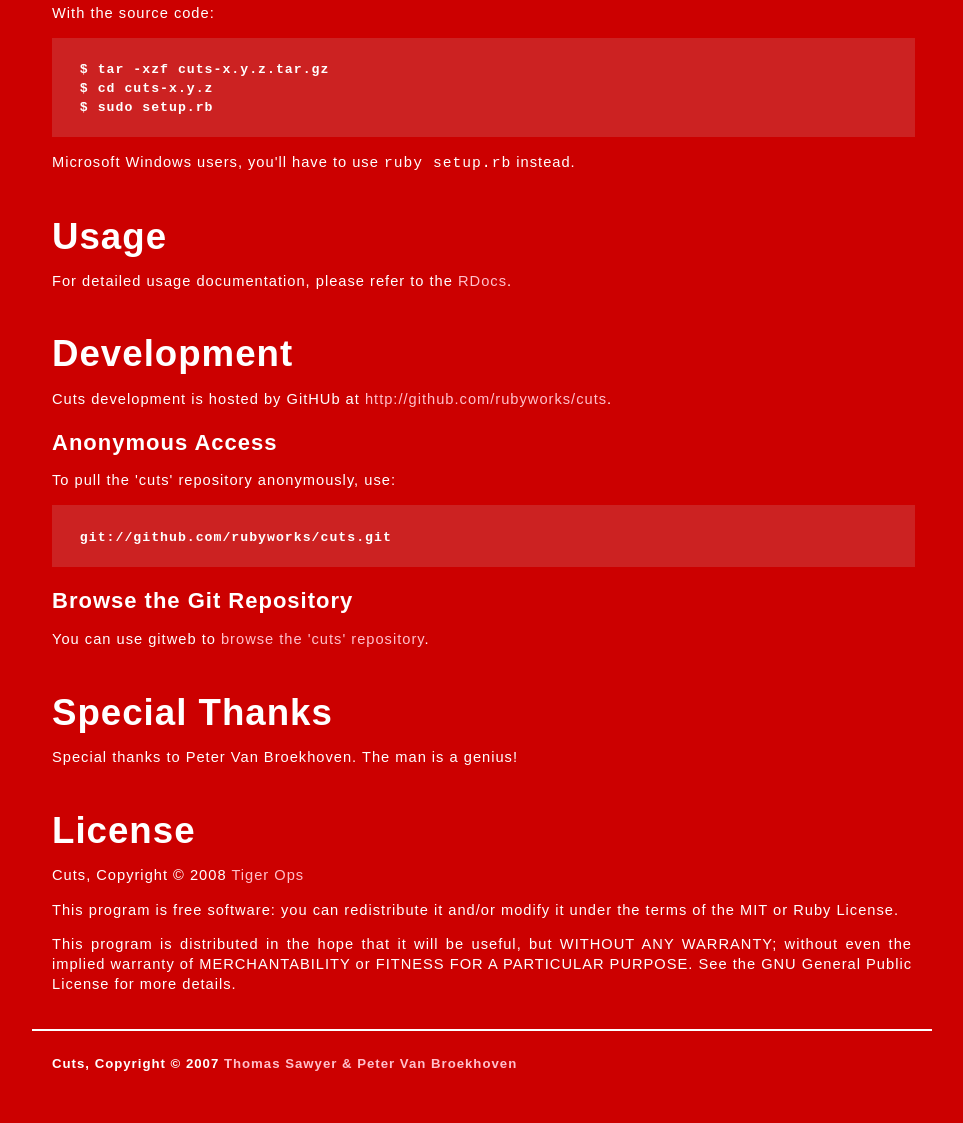
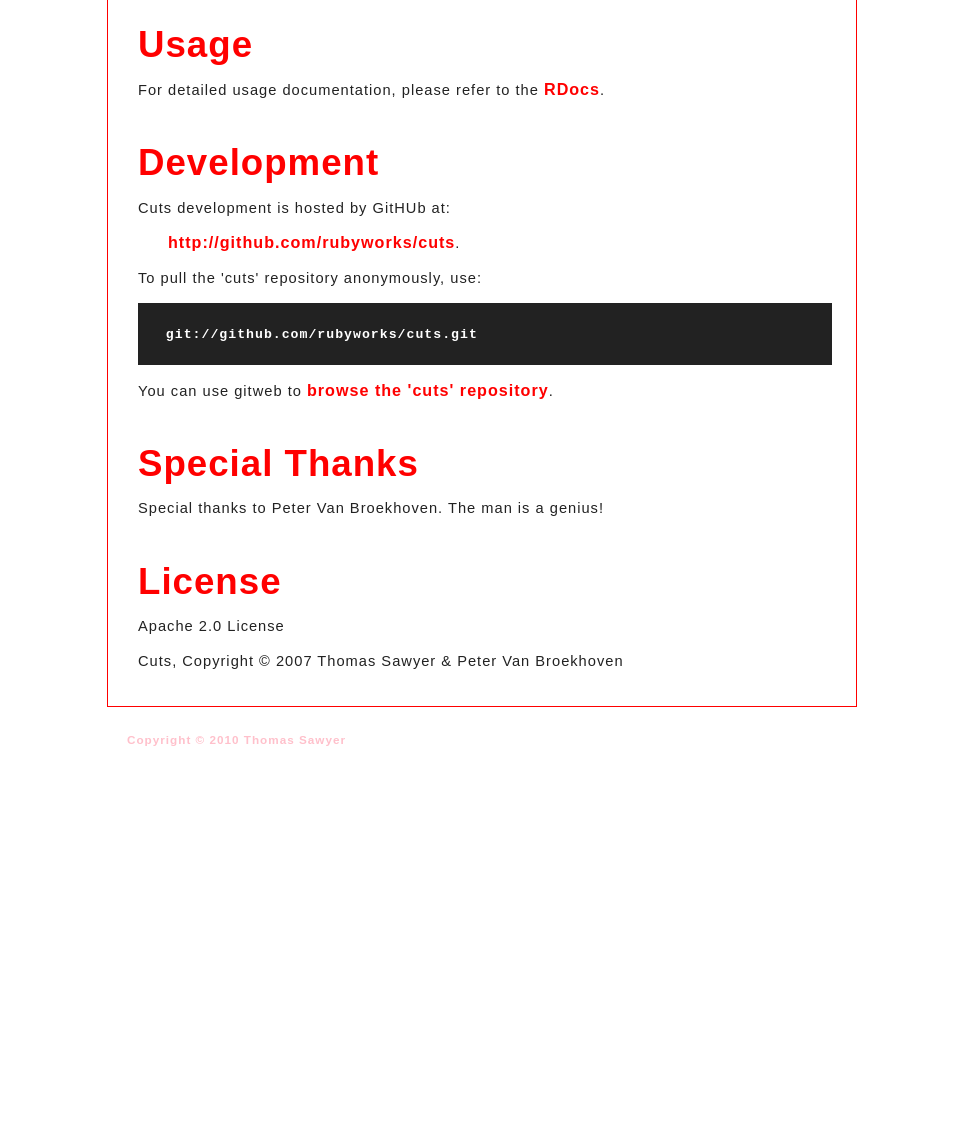
Before and after one commit to rubyworks/cuts, a plain HTML site: page site/index.html in a window 1280 px wide. Shown: the part 950-2073 px from the top of the page, without its empty margins (158-1121 px from the left). After the commit the page ends 1751 px from the top, so only its background shows below. Drawn offline with Linux system fonts and the light colour scheme.

Commit message:
admin: update website

```diff
--- a/site/assets/styles/index.css
+++ b/site/assets/styles/index.css
@@ -1,19 +1,19 @@
 
 body { padding: 0; margin: 0;
-       background: #cc0000;
+       background: #ffffff;
        font-size: 11pt; font-family: Microsoft sans-serif, sans-serif, helvetica;
        text-align: center;
-       color: white;
+       color: #222;
        letter-spacing: 1px;
        line-height: 14pt;
        position: relative;
 }
 
-h1 { padding-top: 30px; font-size: 2.5em; }
+h1 { padding-top: 30px; font-size: 2.5em; color: red; }
 
 h1.top { margin-top: -10px; }
 
-h2 { margin-top: 25px; }
+h2 { margin-top: 25px; color: red; }
 
 p {
   font-size: 1em;
@@ -32,20 +32,21 @@ img {
 pre {
   padding: 5px 10px 20px 10px;
   font-size: 0.9em;
-  background-color: #cc2222;
+  background-color: #222222;
   /* color: #FF0055; */
   font-weight: bold;
   width: 98%;
+  color: white;
 }
 
-a { text-decoration: none; color: pink; }
+a { text-decoration: none; color: #ff0000; font-weight: bold; font-size: 1.1em; }
 a:hover { text-decoration: underline; }
 
 pre.script { background-color: #DDFFDD; color: black; }
 
 #container {
   vertical-align: top;
-  width: 900px;
+  width: 750px;
   margin: 0 auto;
 }
 
@@ -59,31 +60,31 @@ pre.script { background-color: #DDFFDD; color: black; }
 
 .title {
   font: bold 52pt sans-serif;
-  color: white;
+  color: red;
   letter-spacing: 17pt;
   padding-left: 15px;
 }
 
 .menu {
-  background: #cc0000;
+  background: #ffffff;
   height: 90px;
   font-size: 1em;
   font-weight: bold;
   text-align: right;
   padding: 20px 10px 0 0;
   line-height: 42px;
-  color: #CC1133;
+  color: red;
   float: right;
 }
 
 .menu a {
-  color: white;
+  color: red;
   text-decoration: none;
   padding: 5px;
 }
 
 .menu a:hover {
-  color: #cccc00;
+  color: #ffff00;
   text-decoration: underline;
 }
 
@@ -108,12 +109,10 @@ pre.script { background-color: #DDFFDD; color: black; }
 }
 
 .text {
-  padding: 10px 20px 20px 5px;
   text-align: left;
   background: white;
-  background: #cc0000;
-  border: 0px solid #bbb000;
-  padding-left: 20px;
+  border: 1px solid #ff0000;
+  padding: 0 30px 20px 30px;
 }
 
 .intro {
@@ -129,8 +128,8 @@ pre.script { background-color: #DDFFDD; color: black; }
 .copyright {
   height: 72px;
   text-align: left;
-  color: white;
-  font-size: 0.9em;
+  color: pink;
+  font-size: 0.8em;
   font-weight: bold;
   padding: 10px;
   padding-left: 20px;
--- a/site/index.html
+++ b/site/index.html
@@ -15,13 +15,11 @@
 
 <div class="menu">
   <a href="index.html">HOME</a> &#x00B7;
-  <a href="#news">NEWS</a> &#x00B7;
   <a href="rcr.html">RCR</a> &#x00B7;
-  <a href="rdoc/index.html">API</a> <br/>
-  <a href="http://github.com/rubyworks/cuts">Download</a> &#x00B7;
+  <a href="docs/api/index.html">API</a> <br/>
   <a href="http://googlegroups/group/rubyworks-mailinglist">Mail</a> &#x00B7;
-  <a href="http://github.com/rubyworks/cuts">Source</a> &#x00B7;
-  <a href="http://github.com/rubyworks/cuts/issues">Ticket</a>
+  <a href="http://github.com/rubyworks/cuts">Code</a> &#x00B7;
+  <a href="http://github.com/rubyworks/cuts/issues">Issue?</a>
 </div>
 
 <div class="logo">
@@ -33,7 +31,7 @@
 
 <h1>Cut-based AOP for Ruby</h1>
 
-<p class="intro">Cuts is an expiremental pure-Ruby implimentation of cut-base AOP.
+<p>Cuts is an expiremental pure-Ruby implimentation of cut-base AOP.
 Cuts are a failry low-level system, so implementing them in pure-Ruby is no
 simple accomplishment, even for a language as reflective and metaprogrammable as Ruby.
 </p>
@@ -52,11 +50,7 @@ core implementation (see the Suby homepage). We continue to touch up the
 </p>
 
 
-<h1 id="news">News</h1>
-
-<h3 class="date">2008-02-22</h3>
-
-<h2>Initial Release</h2>
+<h1>Initial Release</h1>
 
 <p>The Cuts library comes by way of <a href="http://facets.rubyforge.org">Ruby Facets</a>, where the implementation
 was orginally housed. Becuase of it's empiremental nature, it was deemd best to move it into it's own
@@ -66,7 +60,6 @@ interesting to see if this library, as it matures, can prove robust enough for p
 case, clearly it would be preferable to have a Ruby-core implementation instead, but that potential
 is completely in other persons hands.</p>
 
-
 <h1>Installation</h1>
 
 <p>Via RubyGems:</p>
@@ -74,16 +67,6 @@ is completely in other persons hands.</p>
 <pre><code>
   $ gem install cuts
 </code></pre>
-
-<p>With the source code:</p>
-
-<pre><code>
-  $ tar -xzf cuts-x.y.z.tar.gz
-  $ cd cuts-x.y.z
-  $ sudo setup.rb
-</code></pre>
-
-<p>Microsoft Windows users, you'll have to use <code>ruby setup.rb</code> instead.</p>
 
 
 <h1>Usage</h1>
@@ -93,17 +76,16 @@ is completely in other persons hands.</p>
 
 <h1>Development</h1>
 
-<p>Cuts development is hosted by GitHUb at <a href="http://github.com/rubyworks/cuts">http://github.com/rubyworks/cuts</a>.</p>
-
-<h2>Anonymous Access</h2>
+<p>Cuts development is hosted by GitHUb at:</p>
+<p style="padding: 0 30px;">
+   <a href="http://github.com/rubyworks/cuts">http://github.com/rubyworks/cuts</a>.</p>
+</p>
 
 <p>To pull the 'cuts' repository anonymously, use:</p>
 
 <pre><code>
   git://github.com/rubyworks/cuts.git
 </code></pre>
-
-<h2>Browse the Git Repository</h2>
 
 <p>You can use gitweb to
 <a href="http://github.com/rubyworks/cuts">browse the 'cuts' repository</a>.</p>
@@ -116,20 +98,15 @@ is completely in other persons hands.</p>
 
 <h1>License</h1>
 
-<p>Cuts, Copyright &#x00A9; 2008 <a href="http://proutils.tigerops.org">Tiger Ops</a></p>
+<p>Apache 2.0 License</p>
 
-<p>This program is free software: you can redistribute it and/or modify
-it under the terms of the MIT or Ruby License.</p>
+<p>Cuts, Copyright &#x00A9; 2007 Thomas Sawyer & Peter Van Broekhoven
 
-<p>This program is distributed in the hope that it will be useful,
-but WITHOUT ANY WARRANTY; without even the implied warranty of
-MERCHANTABILITY or FITNESS FOR A PARTICULAR PURPOSE.  See the
-GNU General Public License for more details.</p>
 
 </div> <!-- text -->
 
 <div class="copyright">
-  <p>Cuts, Copyright &#x00A9; 2007 <a href="http://tigerops.org">Thomas Sawyer & Peter Van Broekhoven</a></p>
+  <p>Copyright &#x00A9; 2010 Thomas Sawyer</a></p>
 </div>
 
 </div> <!-- main -->
```
